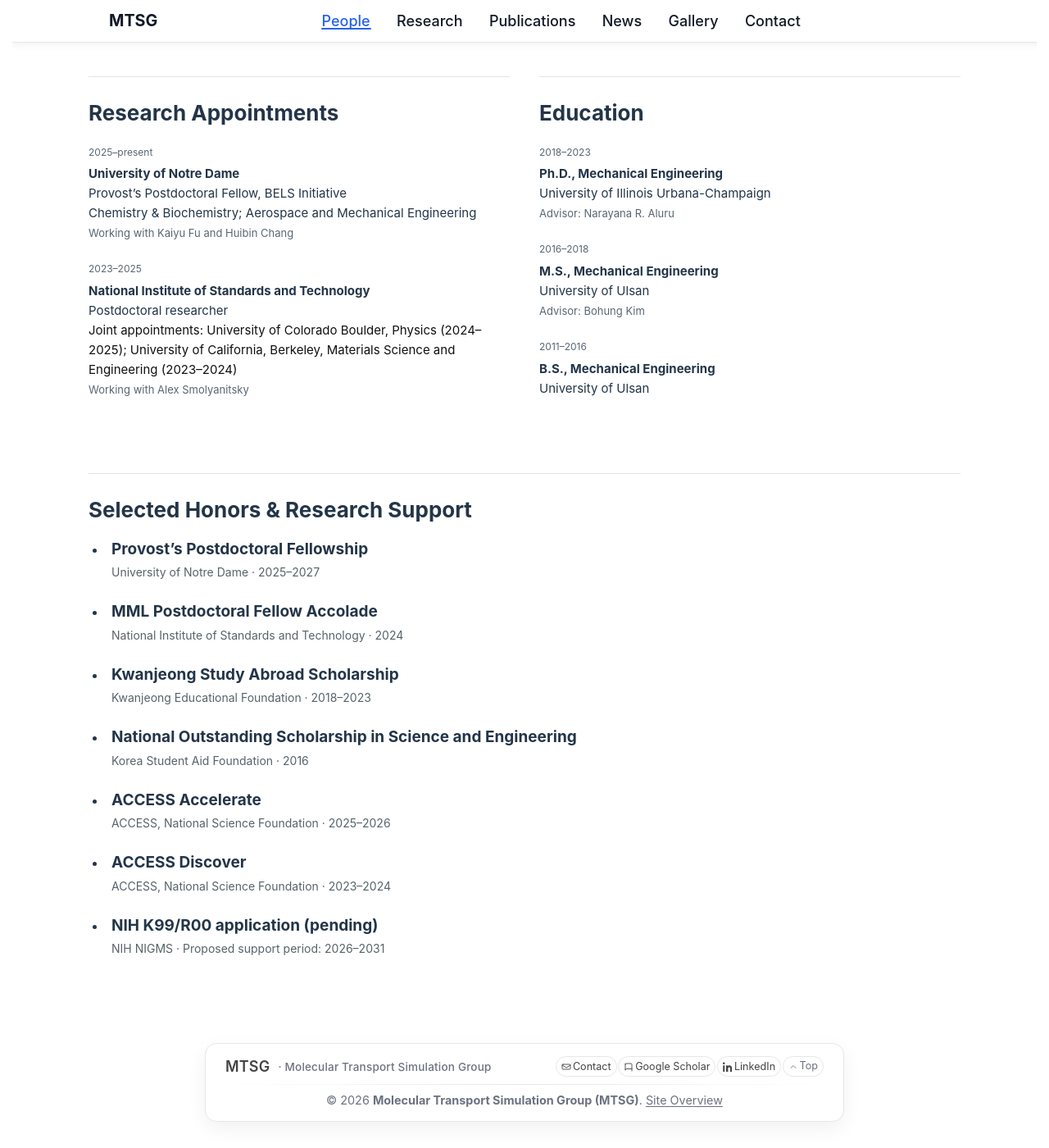
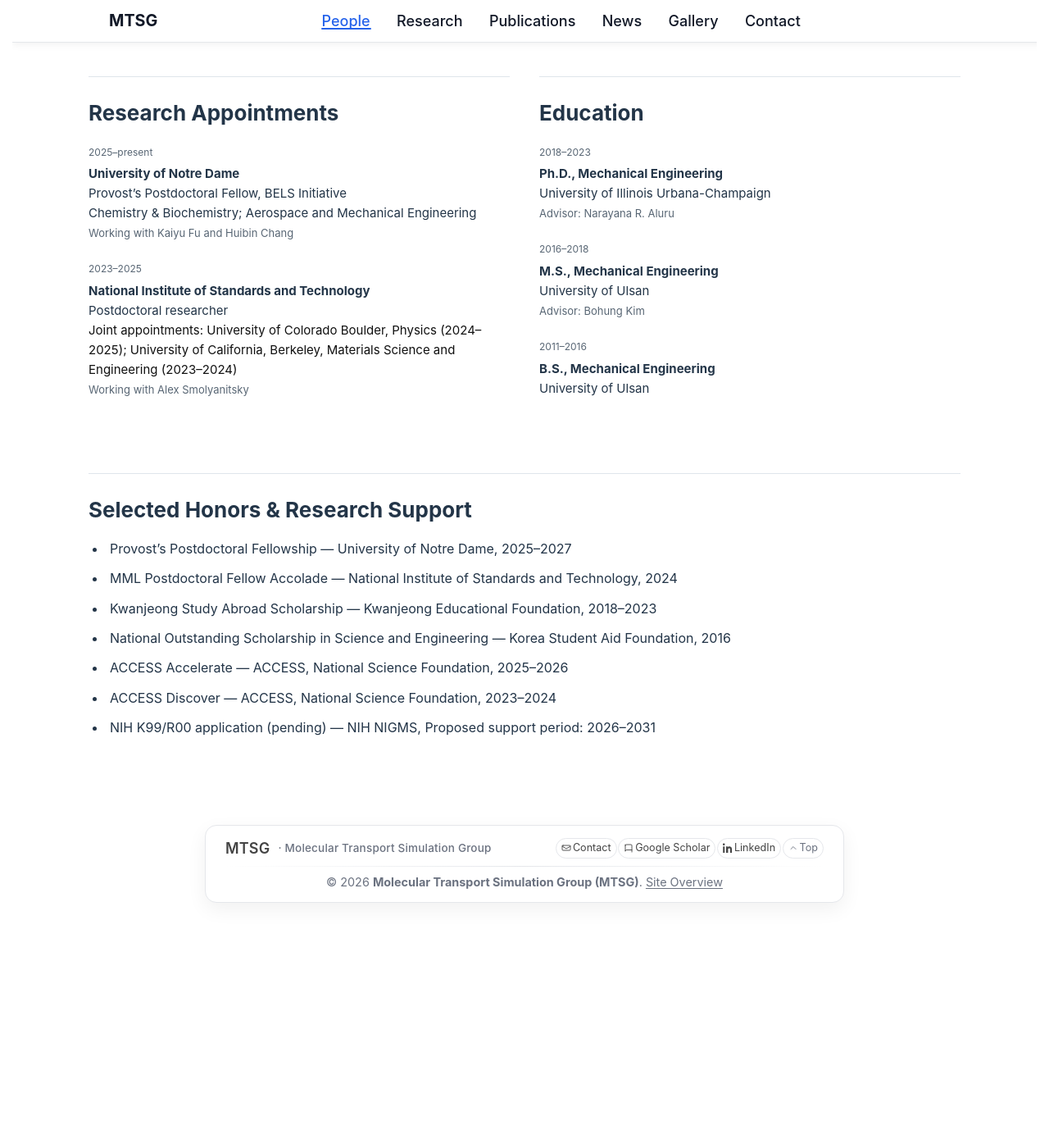
Before and after one commit to Yechan-Noh/MPSG, a Jekyll site: the page built from _pages/people.html, in a window 1280 px wide and 1400 px high, scrolled down 396 px. Shown: the whole window at 82% size. Built offline with Jekyll 4.4.1, drawn with Linux system fonts in a browser that asks for light colours; after the commit the page ends 1529 px from its top, so only the background shows below that.

Commit message:
Present honors as concise single-line list entries

```diff
--- a/_pages/people.html
+++ b/_pages/people.html
@@ -12,13 +12,13 @@ author_profile: false
 </div>
 
 <section class="mt-section" aria-label="Honors and research support"><h2>Selected Honors &amp; Research Support</h2><ul class="honors-list">
-<li><h3>Provost’s Postdoctoral Fellowship <span>University of Notre Dame · 2025–2027</span></h3></li>
-<li><h3>MML Postdoctoral Fellow Accolade <span>National Institute of Standards and Technology · 2024</span></h3></li>
-<li><h3>Kwanjeong Study Abroad Scholarship <span>Kwanjeong Educational Foundation · 2018–2023</span></h3></li>
-<li><h3>National Outstanding Scholarship in Science and Engineering <span>Korea Student Aid Foundation · 2016</span></h3></li>
-<li><h3>ACCESS Accelerate <span>ACCESS, National Science Foundation · 2025–2026</span></h3></li>
-<li><h3>ACCESS Discover <span>ACCESS, National Science Foundation · 2023–2024</span></h3></li>
-<li><h3>NIH K99/R00 application (pending) <span>NIH NIGMS · Proposed support period: 2026–2031</span></h3></li>
+<li>Provost’s Postdoctoral Fellowship — University of Notre Dame, 2025–2027</li>
+<li>MML Postdoctoral Fellow Accolade — National Institute of Standards and Technology, 2024</li>
+<li>Kwanjeong Study Abroad Scholarship — Kwanjeong Educational Foundation, 2018–2023</li>
+<li>National Outstanding Scholarship in Science and Engineering — Korea Student Aid Foundation, 2016</li>
+<li>ACCESS Accelerate — ACCESS, National Science Foundation, 2025–2026</li>
+<li>ACCESS Discover — ACCESS, National Science Foundation, 2023–2024</li>
+<li>NIH K99/R00 application (pending) — NIH NIGMS, Proposed support period: 2026–2031</li>
 </ul></section>
 
 </div>
--- a/assets/css/mtsg-site.css
+++ b/assets/css/mtsg-site.css
@@ -77,7 +77,7 @@
 .pub-card--published-current{border:2px solid #347c88;box-shadow:0 3px 12px rgba(23,108,120,.1)}
 
 /* People: selected CV honors and support as a concise list. */
-.people-page .honors-list{display:block;padding-left:22px;margin:0;list-style:disc}.people-page .honors-list li{padding-left:6px;margin-bottom:24px}.people-page .honors-list h3{font-size:19px;line-height:1.5;margin:0 0 6px}.people-page .honors-list h3 span{display:block;font-size:14px;font-weight:400;color:#56636a;margin-top:3px}.people-page .honors-list p{font-size:16px;line-height:1.7;margin:0;color:#56636a}
+.people-page .honors-list{display:block;padding-left:22px;margin:0;list-style:disc}.people-page .honors-list li{padding-left:4px;margin-bottom:10px;font-size:16px;line-height:1.65;font-weight:400}.people-page .honors-list h3{font-size:19px;line-height:1.5;margin:0 0 6px}.people-page .honors-list h3 span{display:block;font-size:14px;font-weight:400;color:#56636a;margin-top:3px}.people-page .honors-list p{font-size:16px;line-height:1.7;margin:0;color:#56636a}
 /* Match existing research and publication cards to the homepage palette. */
 .research-topic-card{border-color:#d6dddf;box-shadow:0 3px 12px rgba(24,45,56,.04)}
 .research-panel-heading{background:#182d38;color:#f7f8f5}.research-panel-heading h2{color:#f7f8f5}
```
